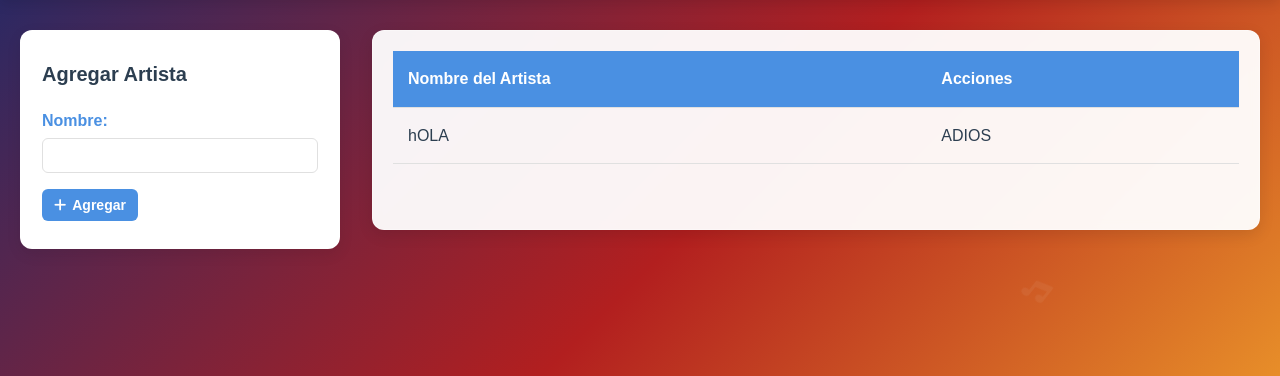
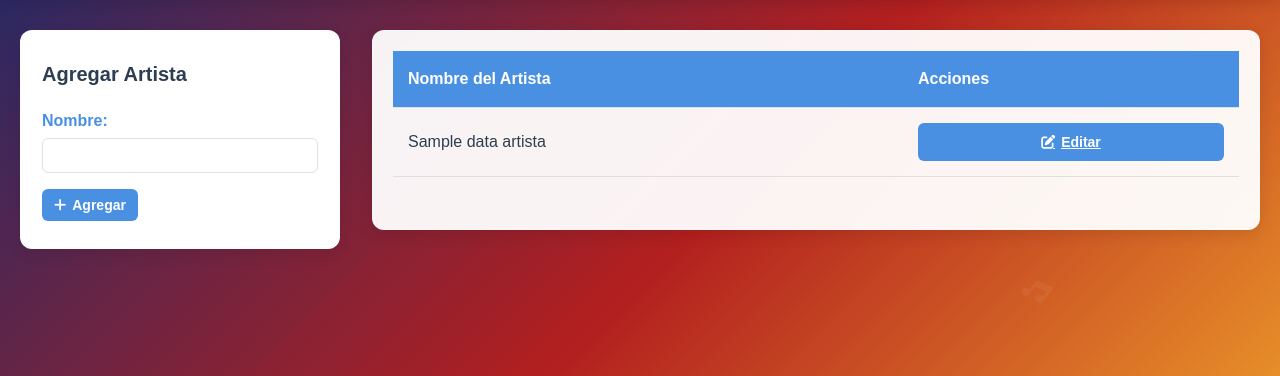
Before and after one commit to Jorge-solis04/CRUD_SQL_PYTHON_MUSIC_STORE_2025, a Flask app: template templates/artistas.html in a window 1280 px wide. Shown: the part 123-499 px from the top of the page. Run offline with Flask 3, Linux system fonts and the light colour scheme; the template is opened without the code that fills it: most values are stand-ins (such as "Sample title", 1, 10 or a date in 2020).

Commit message:
[ADDED] Se muestran artistas y se editan los nombres.

```diff
--- a/app.py
+++ b/app.py
@@ -329,6 +329,57 @@ def editProduct():
     return render_template('editProduct.html', item=item)
 
 
+@app.route('/Artistas')
+@login_required
+def Artistas():
+    conn = get_connection()
+    cursor = conn.cursor()
+    cursor.execute("SELECT * FROM artista")
+    data_artista = cursor.fetchall()
+    print(data_artista)
+
+    return render_template("artistas.html", data_artista = data_artista)
+
+@app.route('/addartista', methods = ['POST'])
+@login_required
+def addartista():
+
+    if request.method == 'POST':
+        nombre = request.form['nombre']
+        conn = get_connection()
+        cursor = conn.cursor()
+        cursor.execute("INSERT INTO artista (nombre) VALUES (%s)", nombre)
+        conn.commit()
+
+        return redirect(url_for("Artistas"))
+
+    #Validacion si ya existe el artista que no te deje y redirija a la pagina Artista
+
+@app.route('/getArtista/<string:idArtista>')
+@login_required
+def getArtista(idArtista):
+    conn = get_connection()
+    cursor = conn.cursor()
+    cursor.execute("SELECT * FROM artista WHERE idArtista = %s", (idArtista,))
+    data = cursor.fetchall()
+
+    return render_template("editArtista.html", data_artista = data[0])
+
+@app.route('/updateArtista/<string:idArtista>', methods = ['POST'])
+@login_required
+def updateArtista(idArtista):
+
+     if request.method == 'POST':
+        nombre = request.form['nombre']
+        conn = get_connection()
+        cursor = conn.cursor()
+        cursor.execute("UPDATE artista SET nombre = %s WHERE idArtista = %s", (nombre, idArtista,))
+        conn.commit()
+
+        return redirect(url_for('Artistas'))
+
+#De album que se muestren, agreguen, editen, y que no se pueda agregar un mismo album que ya existe.
+
 def status_401(error):
     return redirect(url_for('login'))
 
--- a/passGenerated.py
+++ b/passGenerated.py
@@ -1,5 +1,5 @@
 from werkzeug.security import generate_password_hash
 
-hashed_password = generate_password_hash("jorge0520")
+hashed_password = generate_password_hash("890159")
 
 print(hashed_password)
--- a/templates/artistas.html
+++ b/templates/artistas.html
@@ -1,5 +1,6 @@
 <!DOCTYPE html>
 <html lang="en">
+
 <head>
   <meta charset="UTF-8" />
   <meta name="viewport" content="width=device-width, initial-scale=1.0" />
@@ -7,6 +8,7 @@
   <link rel="stylesheet" href="{{ url_for('static', filename='css/artistas.css') }}" />
   <link rel="stylesheet" href="https://cdnjs.cloudflare.com/ajax/libs/font-awesome/6.0.0-beta3/css/all.min.css" />
 </head>
+
 <body>
   <div class="music-background">
     <div class="music-note note-1"><i class="fas fa-music"></i></div>
@@ -29,7 +31,7 @@
       <!-- Formulario para agregar artista -->
       <div class="formulario-agregar">
         <h2>Agregar Artista</h2>
-        <form id="formArtista" autocomplete="off">
+        <form action="{{url_for('addartista')}}" method="POST" id="formArtista" autocomplete="off">
           <div>
             <label for="nombre">Nombre:</label>
             <input type="text" id="nombre" name="nombre" required />
@@ -50,10 +52,15 @@
             </tr>
           </thead>
           <tbody>
+            {% for data_artista in data_artista%}
             <tr>
-              <td>hOLA</td>
-              <td>ADIOS</td>
+              <td>{{data_artista.nombre}}</td>
+              <td><a href="/getArtista/{{data_artista.idArtista}}" class="
+                  btn-edit"><i class="fas fa-edit"></i> Editar</a>
+
+              </td>
             </tr>
+            {% endfor %}
           </tbody>
         </table>
       </div>
@@ -64,4 +71,5 @@
 
 
 </body>
+
 </html>
```
Also changed, not shown: templates/editArtista.html (added, +10 -0 lines).
